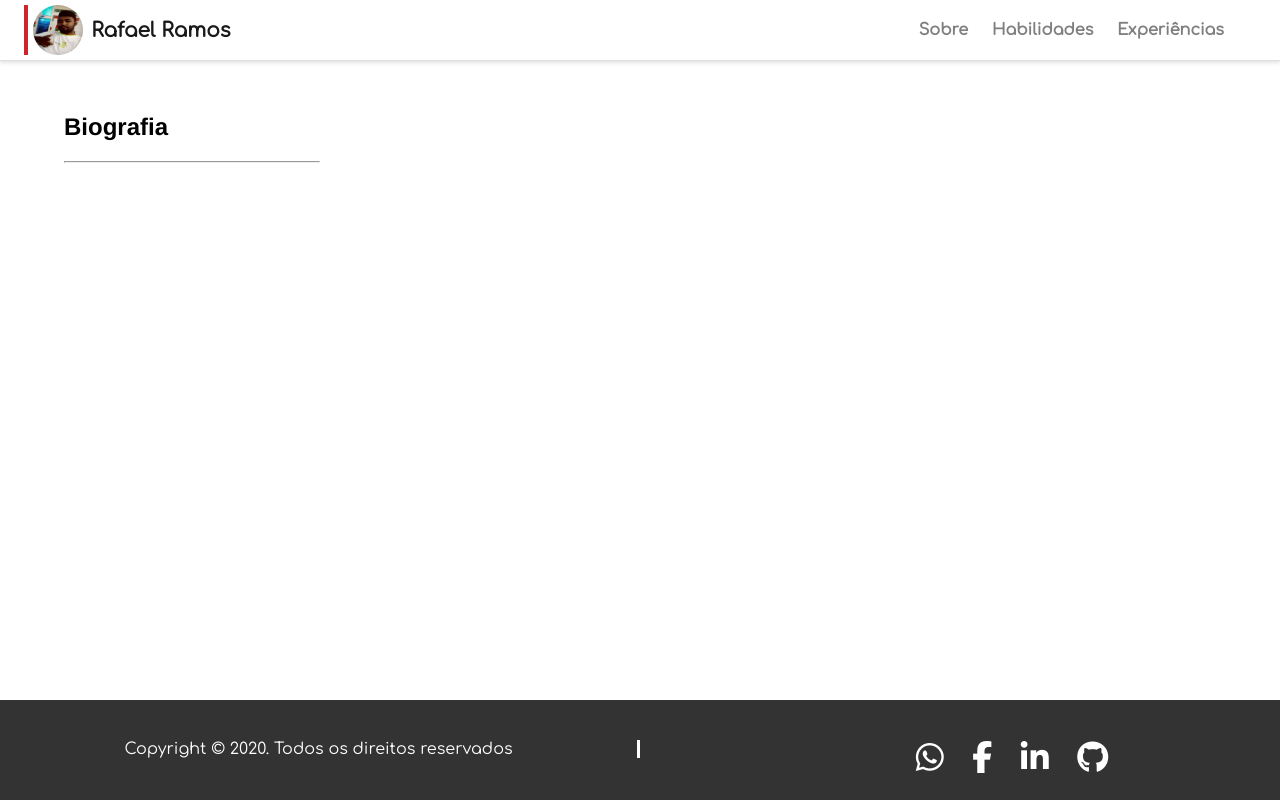
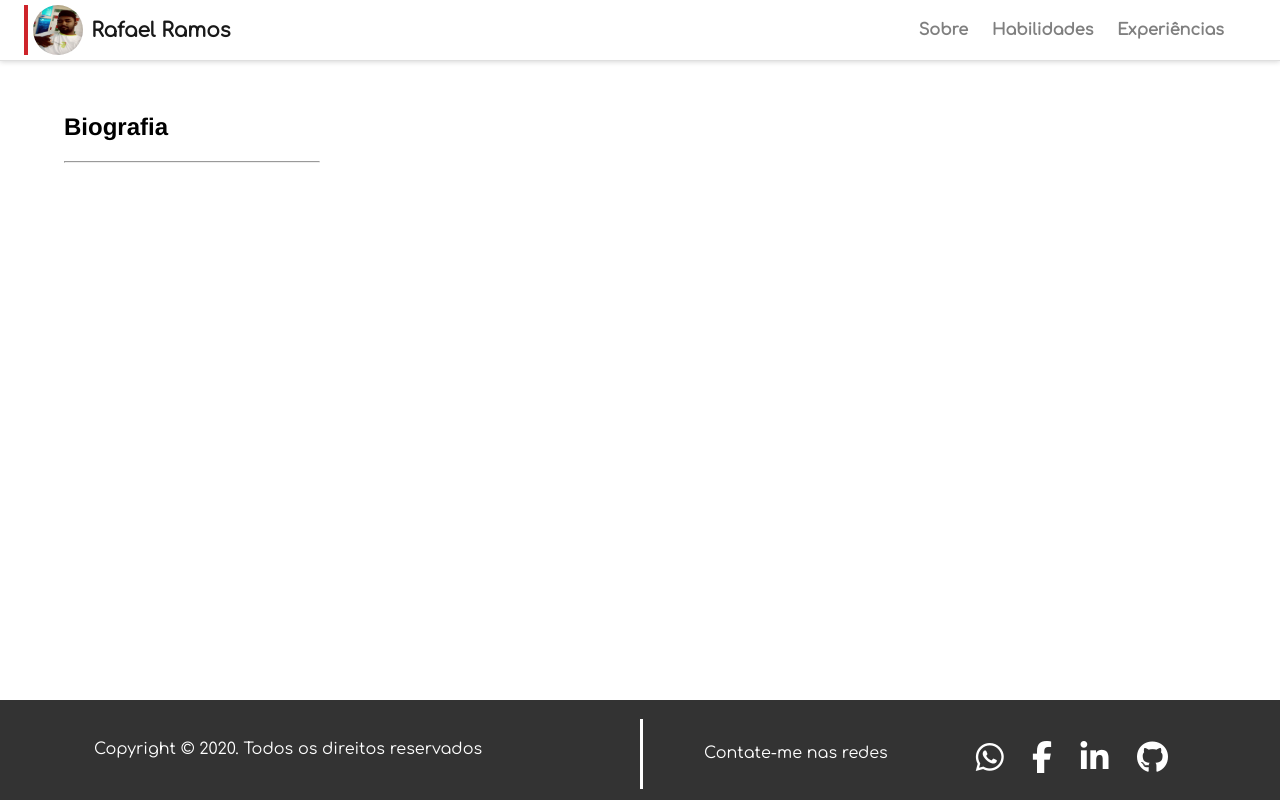
Before and after one commit to rafaelramos64/rafaelramos64.github.io, a plain HTML site: page index.html in a window 1280 px wide. Drawn offline with Linux system fonts and the light colour scheme.

Commit message:
Ajustes Footer

```diff
--- a/css/css.css
+++ b/css/css.css
@@ -114,42 +114,80 @@ ul li a:hover {
 	position: relative;
 	margin-top: 0;
 	top: 2.5rem;
-	border-right: 3px solid #fff ;
-	height: 100%;
+
+	height: inherit;
 }
 
 .texto-footer {
-	width: 50%;
+	width: 45%;
 	float: left;
+	height: inherit;
+}
+
+.barra-footer {
+	border-right: 3px solid #fff;
+	width: 5%;
+	height: 70px;
+	display: inline-block;
+	text-align: center;
+	margin-top: 1.2rem;
 }
 
 .whats:hover {
 	color: #a9e34b;
+	transition-delay: .0.5s;
+	transition-duration: 1s;
+	font-size: 2.1rem;
 }
 
 .face:hover {
 	color: #4267b2;
+	transition-delay: .0.5s;
+	transition-duration: 1s;
+	font-size: 2.1rem;
 }
 
 .link:hover {
 	color: #0077b5;
+	transition-delay: .0.5s;
+	transition-duration: 1s;
+	font-size: 2.1rem;
 }
 
 .git:hover {
 	color: #24292e;
+	text-shadow: 0px 0px 10px rgba(255, 255, 255, .5);
+	transition-delay: .0.5s;
+	transition-duration: 1s;
+	font-size: 2.1rem;
 }
 
-i {
+/* i {
 	cursor: pointer;
+} */
+
+.icones {
+	width: 45%;
+	float: right;
+	text-align: center;
+	top: 2.5rem;
+	height: 100px;
 }
 
-.icones {
-	width: 40%;
-	float: right;
-	text-align: center;
-
+.texto-icones {
+	float: left;
+	height: inherit;
 }
 
+.texto-icones p {
+	margin-top: 4px;
+}
+
+.imagens-icones {
+	float: center;
+	height: inherit;
+	text-align: center;
+}
 .icone {
 	top: 2.5rem;
 	color: #fff;
@@ -159,9 +197,6 @@ i {
 	display: inline-block;
 	bottom: 0;
 	padding-right: 1.5rem;
+	/* float: center; */
 
 }
-
-.git:hover {
-	text-shadow: 0px 0px 10px rgba(255, 255, 255, .5);
-}
--- a/index.html
+++ b/index.html
@@ -46,12 +46,18 @@
 		<footer class="footer">
       <div class="texto-footer">
         <p class="p"> Copyright &copy; 2020. Todos os direitos reservados </p>
-      </div>
+			</div>
+			<div class="barra-footer"></div>
       <div class="icones">
-        <a class="icone" target="_blank" href="https://api.whatsapp.com/send?phone=5589988193624&text=&source=&data=&app_absent="><i class=" fab fa-whatsapp whats"></i></a>
-        <a class="icone" target="_blank" href="https://www.facebook.com/profile.php?id=100007672638937"><i class=" fab fa-facebook-f face"></i></a>
-        <a class="icone" target="_blank" href="https://www.linkedin.com/in/rafael-ramos-346261160/"><i class=" fab fa-linkedin-in link"></i></a>
-        <a class="icone" target="_blank" href="https://github.com/Rafaelmaiden/"><i class=" fab fa-github git"></i></a>
+				<div class="texto-icones">
+					<p class="p">Contate-me nas redes</p>
+				</div>
+				<div class="imagens-icones">
+					<a class="icone" target="_blank" href="https://api.whatsapp.com/send?phone=5589988193624&text=&source=&data=&app_absent="><i class=" fab fa-whatsapp whats"></i></a>
+					<a class="icone" target="_blank" href="https://www.facebook.com/profile.php?id=100007672638937"><i class=" fab fa-facebook-f face"></i></a>
+					<a class="icone" target="_blank" href="https://www.linkedin.com/in/rafael-ramos-346261160/"><i class=" fab fa-linkedin-in link"></i></a>
+					<a class="icone" target="_blank" href="https://github.com/Rafaelmaiden/"><i class=" fab fa-github git"></i></a>
+				</div>
       </div>
 		</footer>
 </html>
```
